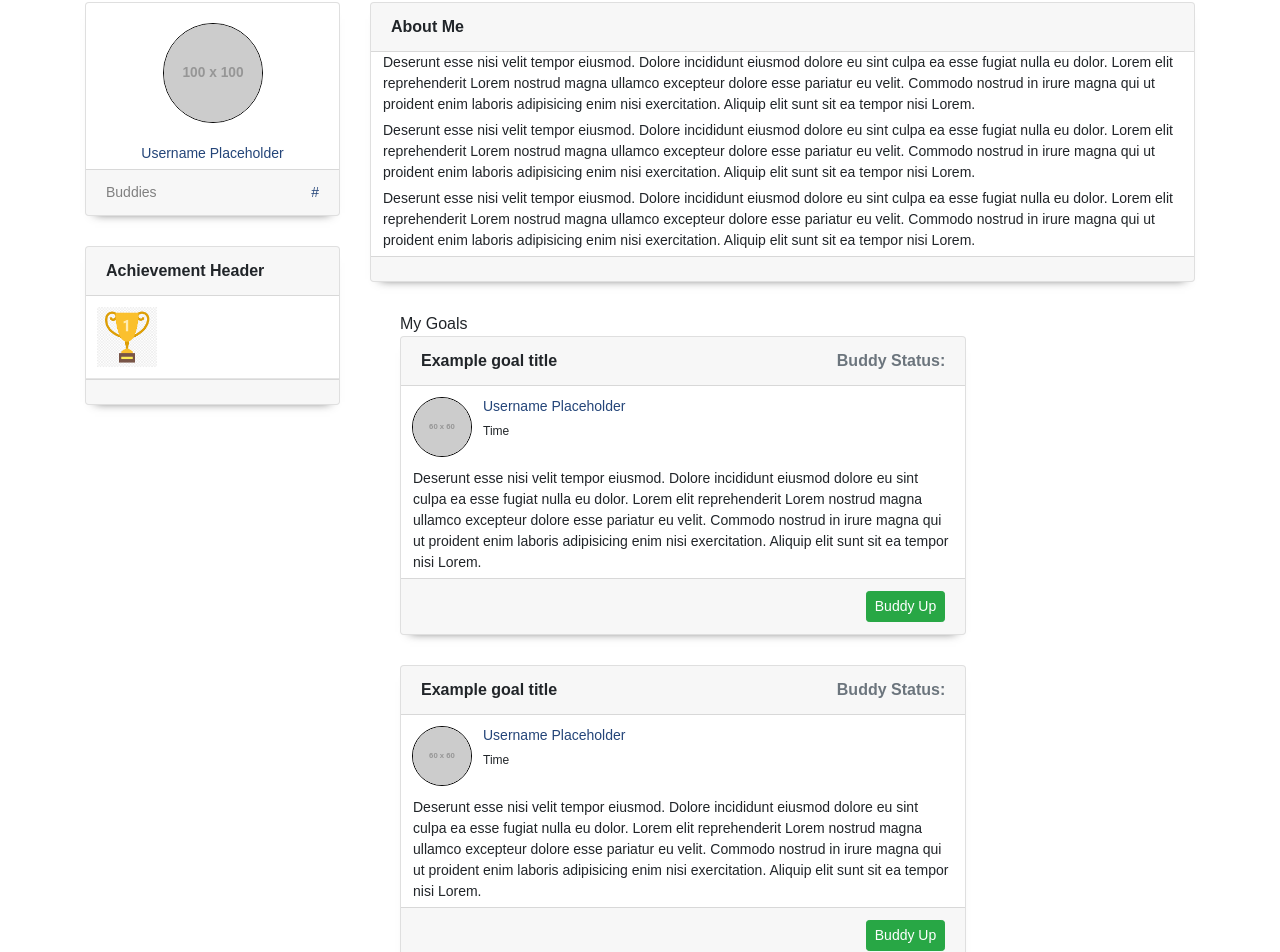
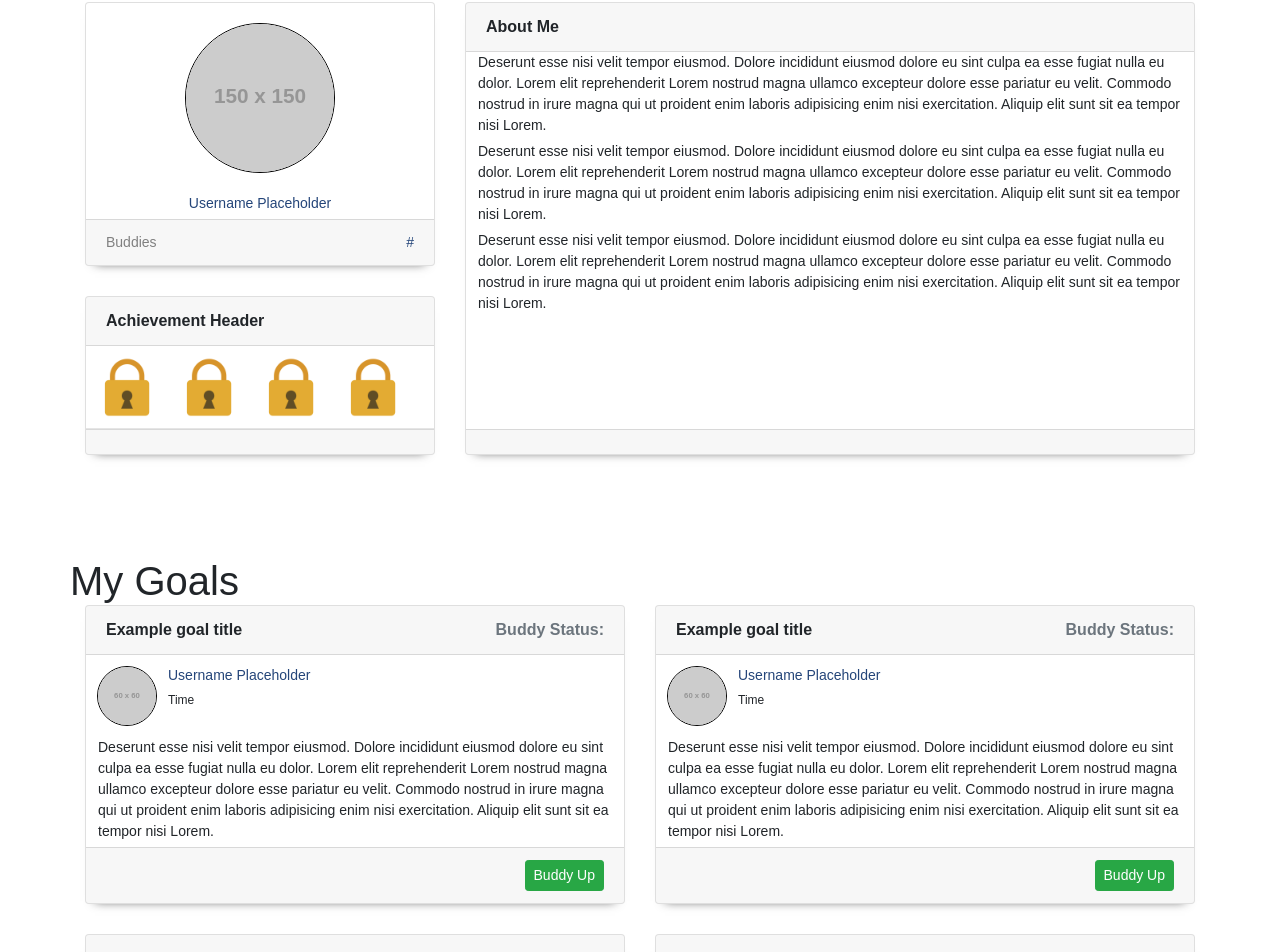
Before and after one commit to cwbabis/Improveu-2.0, a React (Create React App) app in the folder client/: page /profile in a window 1280 px wide. Shown: the part 142-1094 px from the top of the page. Built offline with nearby package versions, Linux system fonts and the light colour scheme.

Commit message:
finished up profile page top section

```diff
--- /dev/null
+++ b/client/src/components/AboutMe/about.css
@@ -0,0 +1,3 @@
+#about-cont {
+    height: 50px;
+}
--- a/client/src/components/AboutMe/index.js
+++ b/client/src/components/AboutMe/index.js
@@ -1,10 +1,10 @@
 import React from "react";
-/* import "./index.css"; */
+import "./about.css";
 
 function AboutMe(props) {
     return (
-        <div className="col-md-12">
-            <div className="card">
+        <div className="col-md-12 h-100">
+            <div className="card h-100">
                 <div className="card-header">
                     About Me
                 </div>
@@ -14,6 +14,7 @@ function AboutMe(props) {
                     <p className="bioText">Deserunt esse nisi velit tempor eiusmod. Dolore incididunt eiusmod dolore eu sint culpa ea esse fugiat nulla eu dolor. Lorem elit reprehenderit Lorem nostrud magna ullamco excepteur dolore esse pariatur eu velit. Commodo nostrud in irure magna qui ut proident enim laboris adipisicing enim nisi exercitation. Aliquip elit sunt sit ea tempor nisi Lorem.</p>
 
                     <p className="bioText">Deserunt esse nisi velit tempor eiusmod. Dolore incididunt eiusmod dolore eu sint culpa ea esse fugiat nulla eu dolor. Lorem elit reprehenderit Lorem nostrud magna ullamco excepteur dolore esse pariatur eu velit. Commodo nostrud in irure magna qui ut proident enim laboris adipisicing enim nisi exercitation. Aliquip elit sunt sit ea tempor nisi Lorem.</p>
+
                 </div>
 
                 <div className="card-footer text-muted">
--- a/client/src/components/Achievement/index.js
+++ b/client/src/components/Achievement/index.js
@@ -2,17 +2,21 @@ import React from "react";
 import unlocked from "../../images/Unlocked+Achievement.png";
 import locked from "../../images/Locked+Achievement.png";
 
-const isLocked = false;
+const isLocked = true;
 
 function Achievement(props) {
     return (
-        <div className="col-md-12">
+        <div className="col-md-12" style={{height: '100%'}}>
             <div className="card">
                 <div className="card-header center">
                    Achievement Header
                 </div>
                 <div>
                     <img src={isLocked? locked: unlocked} alt="award image"></img>
+                    <img src={isLocked? locked: unlocked} alt="award image"></img>
+                    <img src={isLocked? locked: unlocked} alt="award image"></img>
+                    <img src={isLocked? locked: unlocked} alt="award image"></img>
+
                 </div>
                 <hr></hr>
                 <div className="card-footer text-muted">
--- /dev/null
+++ b/client/src/components/ProfileCard/index.css
@@ -0,0 +1,4 @@
+.dashProPic {
+    height: 150px;
+    width: 150px;
+}
--- /dev/null
+++ b/client/src/components/ProfileCard/index.js
@@ -0,0 +1,25 @@
+import React from "react";
+import "./index.css";
+
+function ProfileCard(props) {
+    return (
+        <div className="col-md-12">
+            <div className="card">
+                <div className="alignImg">
+                    <a href="#" ><img href=""
+                        className="dashProPic" src="https://via.placeholder.com/150" alt="placeholder"></img></a>
+                </div>
+                <div>
+                    <a href="#" ><p class="dashProUsername">Username Placeholder</p></a>
+                </div>
+                <div className="card-footer">
+                    <div class="">
+                        <a href="#"><p style={{ margin: 0, fontSize: 14 }} >Buddies<span class="hightlight float-right">#</span></p></a>
+                    </div>
+                </div>
+            </div>
+        </div>
+    );
+}
+
+export default ProfileCard;
--- a/client/src/pages/Profile/Profile.js
+++ b/client/src/pages/Profile/Profile.js
@@ -1,8 +1,7 @@
 import React, { Component } from "react";
-/* import "./App.css"; */
 import GoalCard from "../../components/GoalCard";
 import Nav from "../../components/Nav";
-import UserCard from "../../components/UserCard";
+import ProfileCard from "../../components/ProfileCard";
 import Row from "../../components/Row";
 import Achievement from "../../components/Achievement";
 import Col from "../../components/Col";
@@ -15,28 +14,44 @@ class Profile extends Component {
                 <Nav />
                 <br></br><br></br>
                 <Row>
-        <Col size="md-3">
+                    <Col size="md-4">
                         <Row>
-            <UserCard/>
+                            <ProfileCard />
                         </Row>
                         <Row>
                             <Achievement />
                         </Row>
                     </Col>
-        <Col size="md-9">
+                    <div className="col-md-8">
+                        <div className="h-100">
+                                <AboutMe />
+                        </div>
+                    </div>
+                </Row>
+                <br></br><br></br><br></br>
                 <Row>
-            <AboutMe />
+                    <Row>
+                        <h1 className="text-center">My Goals</h1>
                     </Row>
-          <Row className="col-md-9">
-          My Goals
-          </Row>
-          <Row className="col-md-9" >
+                    <Col size="md-6">
+                        <Row>
                             <GoalCard />
                         </Row>
-          <Row className="col-md-9" >
+                        <Row >
                             <GoalCard />
                         </Row>
-          <Row className="col-md-9" >
+                        <Row >
+                            <GoalCard />
+                        </Row>
+                    </Col>
+                    <Col size="md-6">
+                        <Row>
+                            <GoalCard />
+                        </Row>
+                        <Row >
+                            <GoalCard />
+                        </Row>
+                        <Row >
                             <GoalCard />
                         </Row>
                     </Col>
```
Lines whose indentation alone changed are shown as unchanged.
